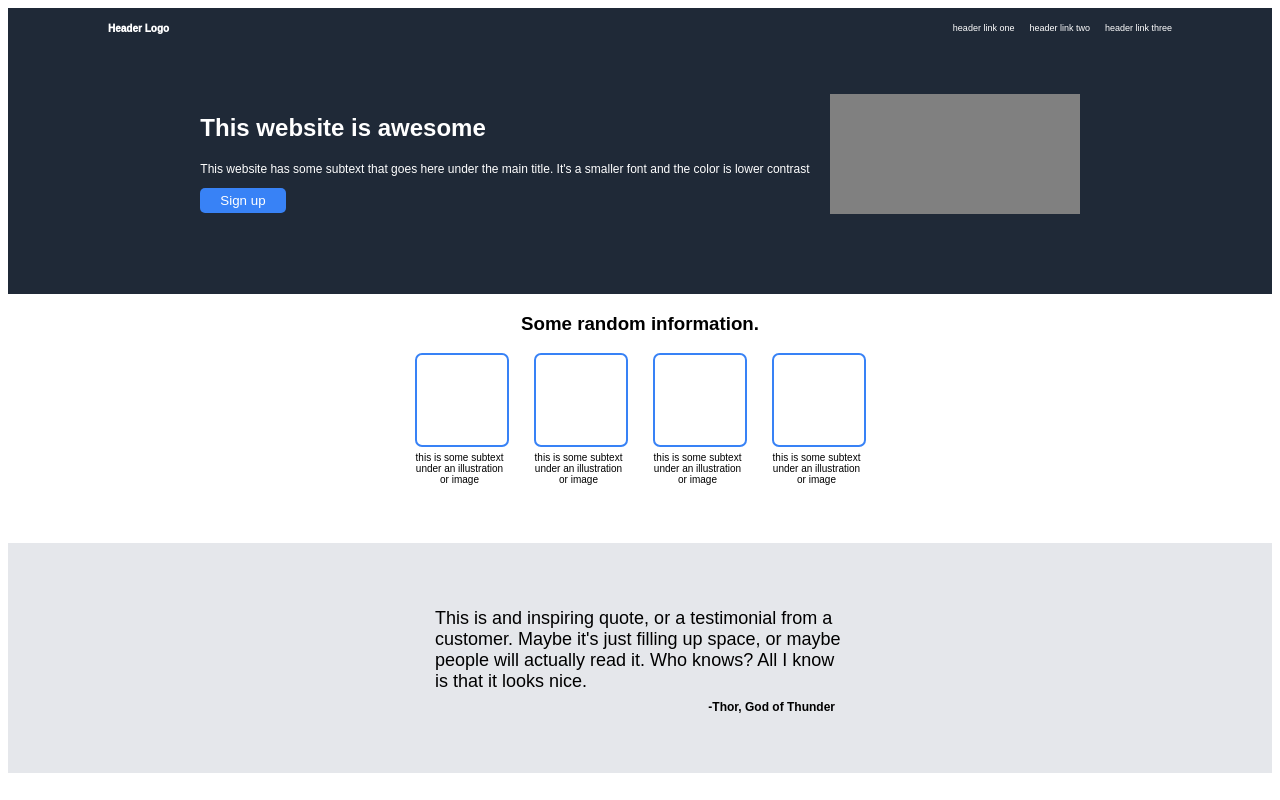
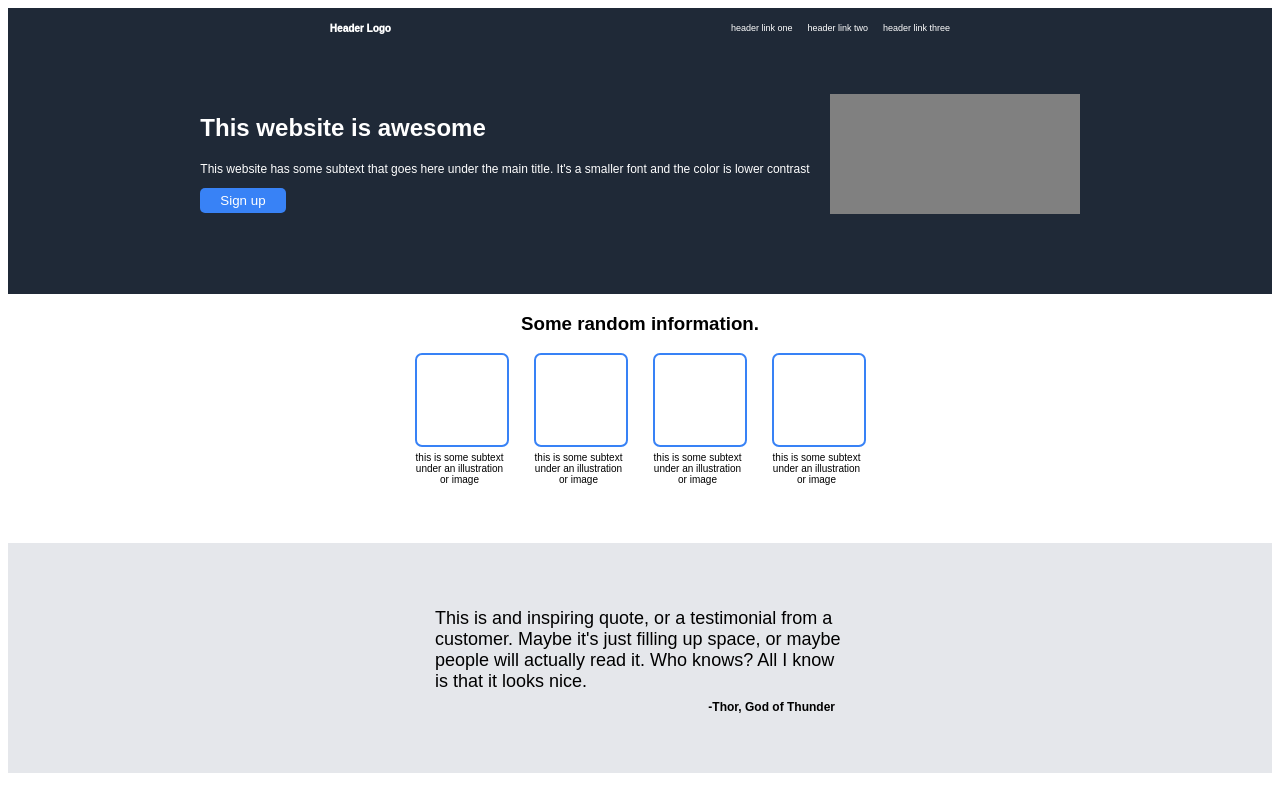
Before and after one commit to doldol3/landing-page, a plain HTML site: page index.html in a window 1280 px wide. Shown: the top 800 px of the page. Drawn offline with Linux system fonts and the light colour scheme.

Commit message:
Fix section-one issue layout issue
Changed justify-content property space-between to center so it would stay in the center even when the webpage size changed.

```diff
--- a/style.css
+++ b/style.css
@@ -1,32 +1,31 @@
 * {
     font-family: sans-serif;
+}
+
+.section-one {
+    display: flex;
+    justify-content: center;
+    background-color: #1F2937;
+    padding-top: 15px;
+    gap: 300px;
+}
+
+.header-logo {
+    color: white;
+    font-weight: 1000;
+    padding-bottom: 10px;
+    font-size: 10px;
 }
 
 ul {
     list-style-type: none;
     display: flex;
     margin-top: 0;
-    margin-right: 100px;
     gap: 15px;
     color: white;
     font-weight: 500;
     font-size: 9px;
 
-}
-
-.section-one {
-    display: flex;
-    justify-content: space-between;
-    background-color: #1F2937;
-    padding-top: 15px;
-}
-
-.header-logo {
-    margin-left: 100px;
-    color: white;
-    font-weight: 1000;
-    padding-bottom: 10px;
-    font-size: 10px;
 }
 
 .section-two {
```
